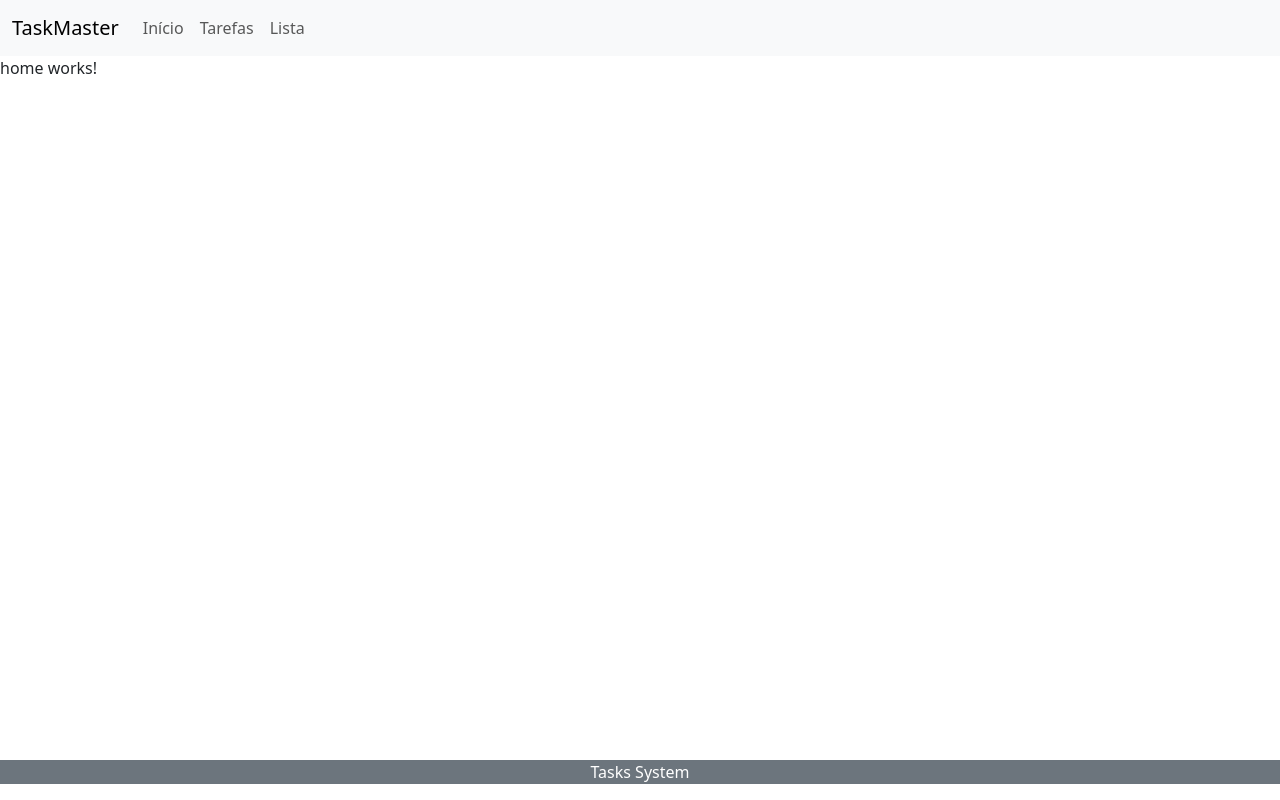
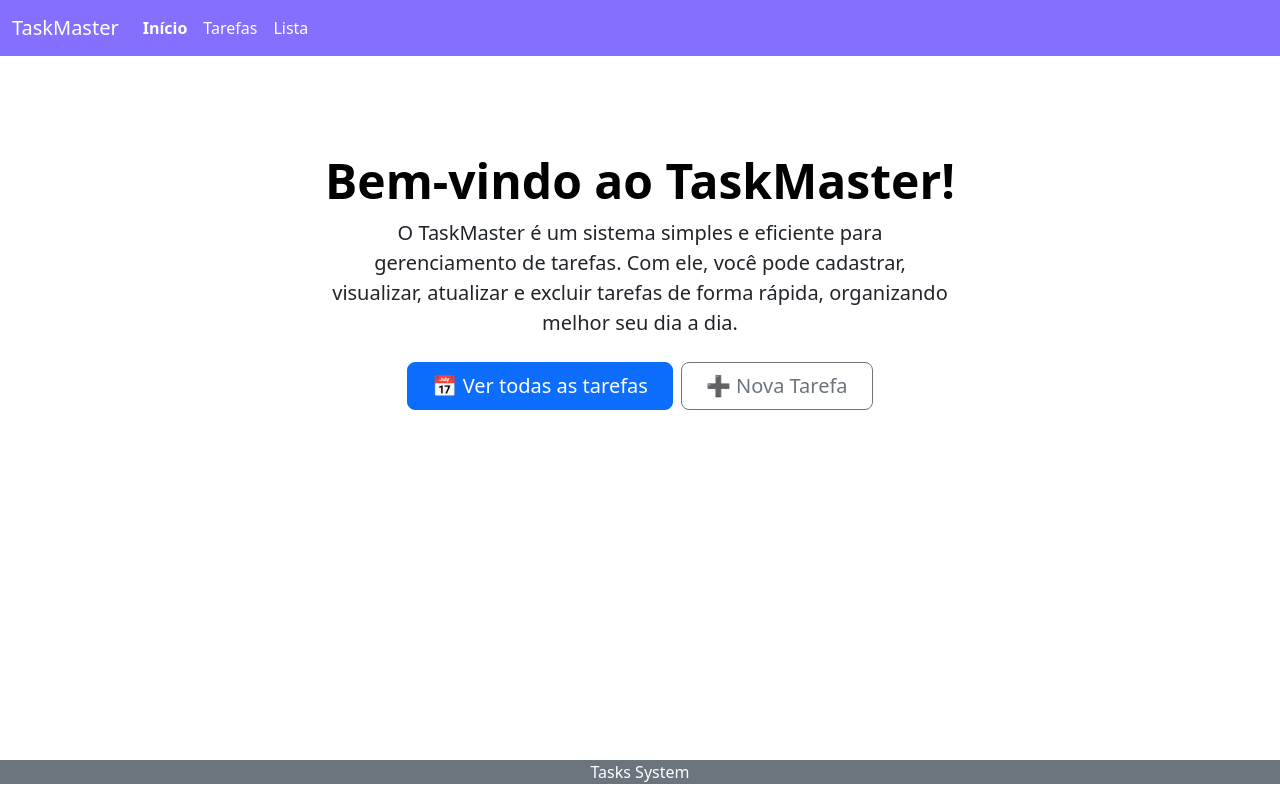
Before and after one commit to Carvalh0Henrique/TaskMaster, an Angular app: page / in a window 1280 px wide. Built offline with nearby package versions, Linux system fonts and the light colour scheme.

Commit message:
Estilização do sistema e primeira versão da tela de início

```diff
--- a/data.json
+++ b/data.json
@@ -13,12 +13,6 @@
       "prioridade": "baixa"
     },
     {
-      "id": 4,
-      "titulo": "Tomar um cafézinho",
-      "descricao": "descer na cozinha e comer algo. Tomar um café também é top.",
-      "prioridade": "ALTÍSSIMA"
-    },
-    {
       "id": 5,
       "titulo": "Almoço",
       "descricao": "Comer legumes e carne",
--- a/src/app/home/home.component.html
+++ b/src/app/home/home.component.html
@@ -1 +1,10 @@
-<p>home works!</p>
+<div class="px-4 py-5 my-5 text-center">
+    <h1 class="display-5 fw-bold text-body-emphasis">Bem-vindo ao TaskMaster!</h1>
+    <div class="col-lg-6 mx-auto">
+      <p class="lead mb-4">O TaskMaster é um sistema simples e eficiente para gerenciamento de tarefas. Com ele, você pode cadastrar, visualizar, atualizar e excluir tarefas de forma rápida, organizando melhor seu dia a dia.</p>
+      <div class="d-grid gap-2 d-sm-flex justify-content-sm-center">
+        <button type="button" class="btn btn-primary btn-lg px-4 gap-3" routerLink="/tasks">📅 Ver todas as tarefas</button>
+        <button type="button" class="btn btn-outline-secondary btn-lg px-4" routerLink="/list">➕ Nova Tarefa</button>
+      </div>
+    </div>
+  </div>
--- a/src/app/list/list.component.html
+++ b/src/app/list/list.component.html
@@ -1,6 +1,6 @@
 <form [formGroup]="formGroupTasks">
     <div class="m-5">
-        <h2 class="text-center">Lista de tarefas</h2>
+        <h2 class="text-center fw-bold text-body-emphasis">Lista de tarefas</h2>
             <div *ngIf="isEditing" class="mb-3">
                 <label for="inputName" class="form-label">Título</label>
                 <input formControlName="titulo" type="text" class="form-control" id="inputName" aria-describedby="nameHelp">
--- a/src/app/navbar/navbar.component.css
+++ b/src/app/navbar/navbar.component.css
@@ -0,0 +1,3 @@
+.custom-navbar {
+    background-color: #8470FF;
+}
--- a/src/app/navbar/navbar.component.html
+++ b/src/app/navbar/navbar.component.html
@@ -1,19 +1,19 @@
-<nav class="navbar navbar-expand-lg bg-body-tertiary">
+<nav class="navbar navbar-expand-lg custom-navbar">
     <div class="container-fluid">
-      <a class="navbar-brand" href="#">TaskMaster</a>
+      <a class="navbar-brand text-white" href="#">TaskMaster</a>
       <button class="navbar-toggler" type="button" data-bs-toggle="collapse" data-bs-target="#navbarSupportedContent" aria-controls="navbarSupportedContent" aria-expanded="false" aria-label="Toggle navigation">
         <span class="navbar-toggler-icon"></span>
       </button>
       <div class="collapse navbar-collapse" id="navbarSupportedContent">
         <ul class="navbar-nav me-auto mb-2 mb-lg-0">
           <li class="nav-item">
-            <a class="nav-link" aria-current="page" routerLink="">Início</a>
+            <a class="nav-link text-white" aria-current="page" routerLink="" routerLinkActive="fw-bold" [routerLinkActiveOptions]="{ exact: true }">Início</a>
           </li>
           <li class="nav-item">
-            <a class="nav-link" aria-current="page" routerLink="/tasks">Tarefas</a>
+            <a class="nav-link text-white" aria-current="page" routerLink="/tasks" routerLinkActive="fw-bold">Tarefas</a>
           </li>
           <li class="nav-item">
-            <a class="nav-link" aria-current="page" routerLink="/list">Lista</a>
+            <a class="nav-link text-white" aria-current="page" routerLink="/list" routerLinkActive="fw-bold">Lista</a>
           </li>
         </ul>
       </div>
--- a/src/app/tasks/tasks.component.html
+++ b/src/app/tasks/tasks.component.html
@@ -1,20 +1,20 @@
 <div class="container bg-light p-4">
     <div class="row">
         <div class="col-7 m-auto">
-            <h1 class="text-center">Quais são suas tarefas de hoje?</h1>
+            <h1 class="text-center fw-bold text-body-emphasis">Quais são suas tarefas de hoje?</h1>
             <form [formGroup]="formGroupTasks">
                 <div class="mb-3">
-                    <label for="inputName" class="form-label">Título</label>
+                    <label for="inputName" class="form-label fw-bold">Título</label>
                     <input formControlName="titulo" type="text" class="form-control" id="inputName" aria-describedby="nameHelp">
                     <div id="nameHelp" class="form-text">Digite o título da sua tarefa</div>
                 </div>
                 <div class="mb-3">
-                    <label for="inputCourse" class="form-label">Descrição</label>
+                    <label for="inputCourse" class="form-label fw-bold">Descrição</label>
                     <input formControlName="descricao" type="text" class="form-control" id="inputDescricao" aria-describedby="descricaoHelp">
                     <div id="courseHelp" class="form-text">Descreva sua tarefa</div>
                 </div>
                 <div class="mb-3">
-                  <label for="inputCourse" class="form-label">Prioridade</label>
+                  <label for="inputCourse" class="form-label fw-bold">Prioridade</label>
                   <select class="form-select" formControlName="prioridade" aria-label="Selecione a prioridade" id="prioridade" required>
                     <option *ngFor="let c of prioridade">
                       {{c.name}}
```
